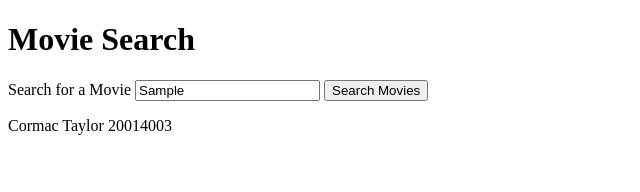
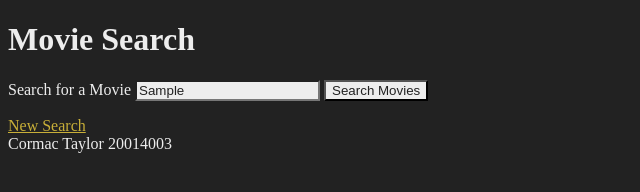
Before and after one commit to cormac-taylor/ajax, a website: page static/webpage.html in a window 1280 px wide. Both pictures are taken after typing "Sample" into the empty fields and a click on the button "Search Movies". Shown: the whole page, without its empty margins (0-640 px from the left). Drawn offline with nearby package versions, Linux system fonts and the light colour scheme; no server answers.

Commit message:
all dolled up now

```diff
--- a/public/css/styles.css
+++ b/public/css/styles.css
@@ -1,4 +1,31 @@
 .inputError {
-  border-color: #dd0000;
-  background-color: #ffeeee;
+  border-color: #fc4b4e;
+  background-color: #9c2b2e;
 }
+
+.inputError::placeholder {
+  color: #fc4b4e;
+}
+
+body {
+  background-color: #222222;
+  color: #ededed;
+}
+
+button {
+  color: #222222;
+  background-color: #ededed;
+}
+
+input {
+  color: #222222;
+  background-color: #ededed;
+}
+
+.searchResultsA {
+  color: #38668f;
+}
+
+#rootLink {
+  color: #c8af38;
+}
--- a/public/js/main.js
+++ b/public/js/main.js
@@ -1,9 +1,6 @@
 (function ($) {
-  const headerContainer = $("#headerContainer"),
-    searchMovieForm = $("#searchMovieForm"),
-    movie_search_term_label = $("#movie_search_term_label"),
+  const searchMovieForm = $("#searchMovieForm"),
     movie_search_term = $("#movie_search_term"),
-    submitButton = $("#submitButton"),
     searchResults = $("#searchResults"),
     movieDetails = $("#movieDetails"),
     rootLink = $("#rootLink"),
@@ -21,6 +18,7 @@
       return;
     }
 
+    rootLink.show()
     movieDetails.hide();
     searchResults.empty();
 
@@ -46,6 +44,7 @@
   $(document).on("click", ".searchResultsA", function (event) {
     event.preventDefault();
 
+    rootLink.show()
     searchResults.hide();
     movieDetails.empty();
 
@@ -114,7 +113,10 @@ const movieDetailsHtml = (movieDetailsObj) => {
   }
 
   let moviePosterSrc;
-  if (movieDetailsObj.Poster && movieDetailsObj.Poster.trim() !== notAvailable) {
+  if (
+    movieDetailsObj.Poster &&
+    movieDetailsObj.Poster.trim() !== notAvailable
+  ) {
     moviePosterSrc = movieDetailsObj.Poster.trim();
   } else {
     moviePosterSrc = "/public/no_image.jpeg";
--- a/routes/routesApi.js
+++ b/routes/routesApi.js
@@ -3,7 +3,7 @@ import path from "path";
 
 const router = Router();
 
-router.route('/').get(async (req, res) => {
+router.route("/").get(async (req, res) => {
   res.sendFile(path.resolve("static/webpage.html"));
   return;
 });
--- a/static/webpage.html
+++ b/static/webpage.html
@@ -1,9 +1,9 @@
 <!DOCTYPE html>
 <html lang="en">
   <head>
-    <meta charset="UTF-8" />
-    <meta name="viewport" content="width=device-width, initial-scale=1.0" />
-    <link rel="stylesheet" href="/public/css/styles.css" />
+    <meta charset="UTF-8">
+    <meta name="viewport" content="width=device-width, initial-scale=1.0">
+    <link rel="stylesheet" href="/public/css/styles.css">
     <title>Movie Search</title>
   </head>
   <body>
@@ -14,7 +14,7 @@
       <label for="movie_search_term" id="movie_search_term_label"
         >Search for a Movie</label
       >
-      <input id="movie_search_term" type="text" placeholder="Enter a movie" />
+      <input id="movie_search_term" type="text" placeholder="Enter a movie">
       <button type="submit" id="submitButton">Search Movies</button>
     </form>
     <ul id="searchResults" hidden></ul>
```
